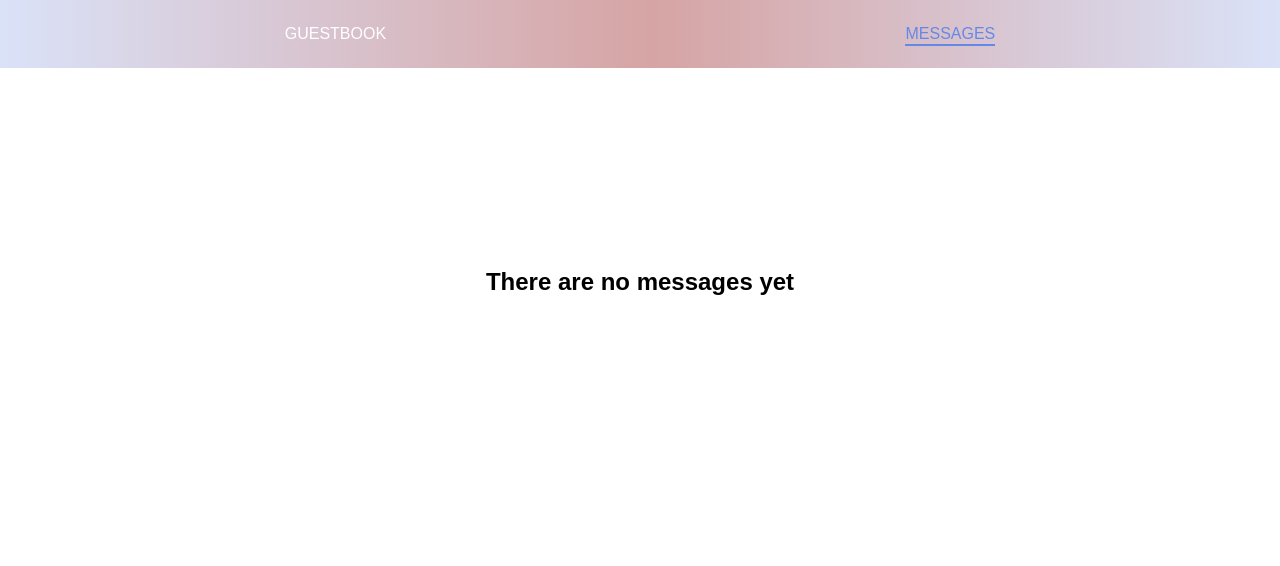
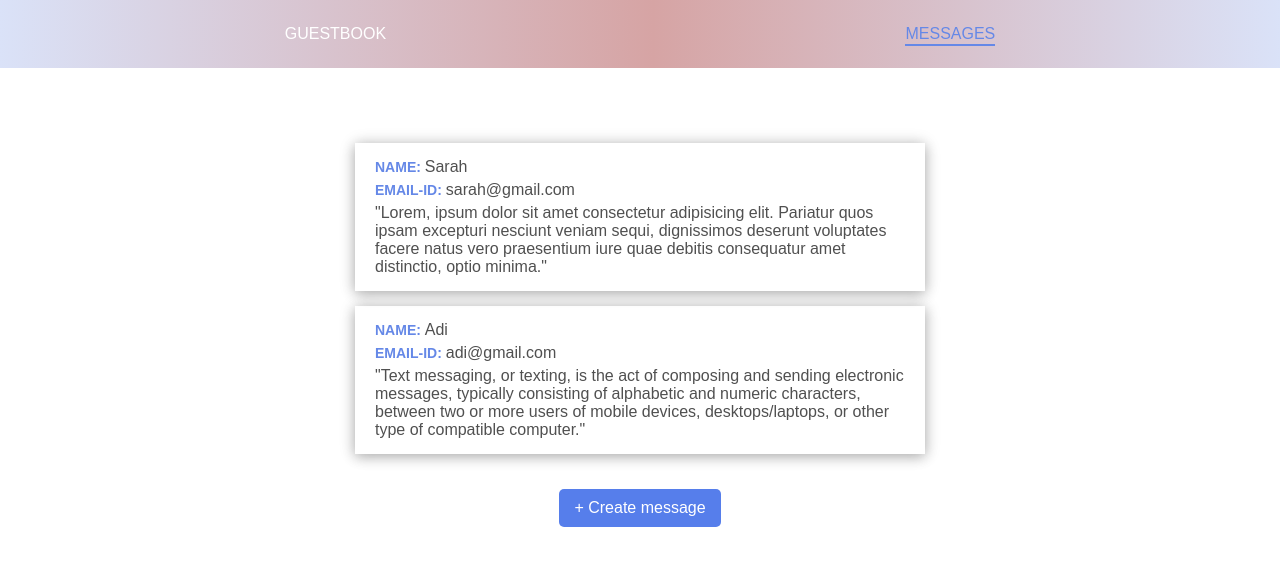
Before and after one commit to sushmitha-b-s/guestbook-client, a JavaScript app: page /messages in a window 1280 px wide. Shown: the top 566 px of the page. Built offline with nearby package versions, Linux system fonts and the light colour scheme; data requests are answered from the project's data file.

Commit message:
rendered all the messages

```diff
--- a/db.json
+++ b/db.json
@@ -1,5 +1,5 @@
 {
-  "guestbook": [
+  "messages": [
     {
       "id": 1,
       "name": "Sarah",
--- a/package.json
+++ b/package.json
@@ -12,7 +12,6 @@
     "core-js": "^3.6.5",
     "node-sass": "^4.14.1",
     "sass-loader": "^8.0.2",
-    "vue": "^2.6.11",
     "vue-router": "^3.2.0",
     "vuex": "^3.4.0"
   },
--- /dev/null
+++ b/src/components/MessagesItem.vue
@@ -0,0 +1,22 @@
+<template>
+  <div class="messages-item">
+    <div>
+      <p><span>Name: </span>{{ message.name }}</p>
+      <p><span>Email-Id: </span>{{ message.email }}</p>
+      <p>"{{ message.message }}"</p>
+    </div>
+  </div>
+</template>
+
+<script>
+export default {
+  name: 'MessagesItem',
+  props: {
+    message: {
+      type: Object,
+      required: true,
+      default: () => ({})
+    }
+  }
+}
+</script>
--- /dev/null
+++ b/src/services/GuestbookService.js
@@ -0,0 +1,16 @@
+import axios from 'axios'
+
+const apiClient = axios.create({
+  baseURL: 'http://localhost:3000/',
+  withCredentials: false,
+  headers: {
+    Accept: 'application/json',
+    'Content-Type': 'application/json'
+  }
+})
+
+export default {
+  getMessages() {
+    return apiClient.get('/messages')
+  }
+}
--- a/src/store/index.js
+++ b/src/store/index.js
@@ -1,5 +1,6 @@
 import Vue from 'vue'
 import Vuex from 'vuex'
+import * as guestbook from './modules/guestbook'
 
 Vue.use(Vuex)
 
@@ -7,5 +8,7 @@ export default new Vuex.Store({
   state: {},
   mutations: {},
   actions: {},
-  modules: {}
+  modules: {
+    guestbook
+  }
 })
--- /dev/null
+++ b/src/store/modules/guestbook.js
@@ -0,0 +1,29 @@
+import GuestbookService from '@/services/GuestbookService'
+
+export const namespaced = true
+
+export const state = {
+  messages: []
+}
+
+export const actions = {
+  fetchMessages({ commit }) {
+    return GuestbookService.getMessages()
+      .then(response => {
+        commit('SET_MESSAGES', response.data)
+      })
+      .catch(error => {
+        console.log(error)
+      })
+  }
+}
+
+export const mutations = {
+  SET_MESSAGES(state, messages) {
+    state.messages = messages
+  }
+}
+
+export const getters = {
+  messages: state => state.messages
+}
--- a/src/views/MessagesList.vue
+++ b/src/views/MessagesList.vue
@@ -1,5 +1,33 @@
 <template>
   <div class="messages-list">
-    <h2>There are no messages yet</h2>
+    <MessagesItem
+      v-for="message in messages"
+      :key="message.id"
+      :message="message"
+    />
+
+    <button>+ Create message</button>
   </div>
 </template>
+
+<script>
+import MessagesItem from '@/components/MessagesItem.vue'
+import { mapGetters } from 'vuex'
+
+export default {
+  name: 'MessagesList',
+  components: {
+    MessagesItem
+  },
+
+  created() {
+    this.$store.dispatch('guestbook/fetchMessages')
+  },
+
+  computed: {
+    ...mapGetters({
+      messages: 'guestbook/messages'
+    })
+  }
+}
+</script>
--- a/styles/index.scss
+++ b/styles/index.scss
@@ -51,5 +51,43 @@ nav {
 
 .messages-list {
   text-align: center;
-  margin-top: 200px;
+  // border: 2px solid green;
+  width: 600px;
+  margin: auto auto;
+  margin-top: 50px;
+  padding: 10px;
+
+  button {
+    background-color: #567eeb;
+    color: #fff;
+    padding: 10px 15px;
+    margin: 20px;
+    font-size: 16px;
+    border: none;
+    border-radius: 5px;
+  }
 }
+
+.messages-item {
+  // border: 2px solid blue;
+  padding: 10px 15px;
+  margin: 15px;
+  box-shadow: 0 3px 12px 0 rgba(0, 0, 0, 0.2), 0 1px 15px 0 rgba(0, 0, 0, 0.19);
+  &:hover {
+    transform: scale(1.01);
+  }
+
+  p {
+    text-align: left;
+    margin: 0;
+    margin: 5px;
+    color: #505050;
+
+    span {
+      color: #6588e7;
+      font-weight: 600;
+      text-transform: uppercase;
+      font-size: 14px;
+    }
+  }
+}
```
Also changed, not shown: 1 other file (tests, documents, lock files or other folders).
